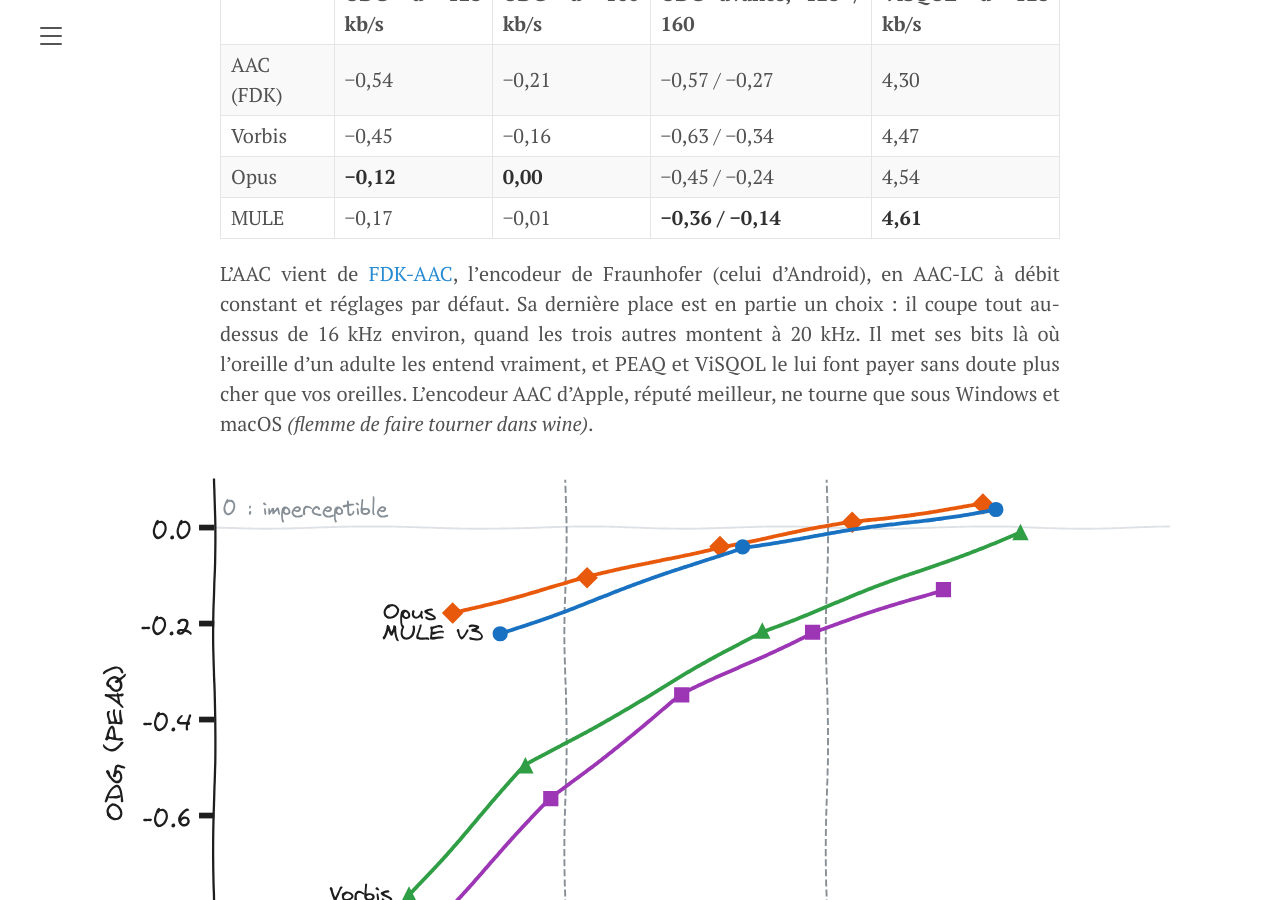
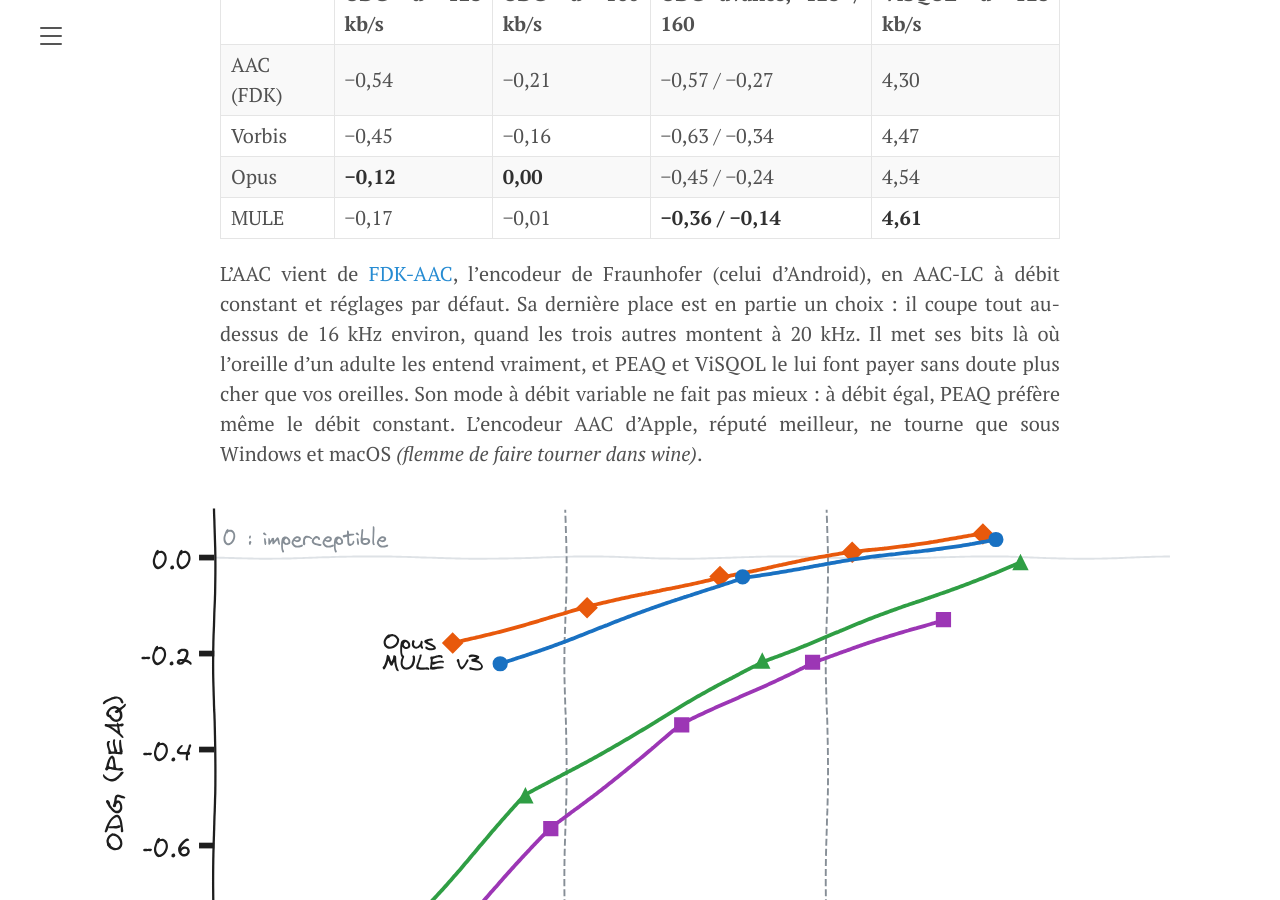
Before and after one commit to berettavexee/berettavexee.github.io, a Jekyll site: the page built from _posts/2026-11-19-mule-anatomie-codec-audio.md, in a window 1280 px wide and 900 px high, scrolled down 22997 px. Built offline with Jekyll 4.4.1, drawn with Linux system fonts in a browser that asks for light colours.

Commit message:
MULE, billet 1 : le débit variable de FDK ne fait pas mieux
Co-Authored-By: Claude Opus 5.5 <noreply@anthropic.com>
Claude-Session: https://claude.ai/code/session_01FugfoGKdrRG8BrHGQfpY38

```diff
--- a/_posts/2026-11-19-mule-anatomie-codec-audio.md
+++ b/_posts/2026-11-19-mule-anatomie-codec-audio.md
@@ -620,7 +620,8 @@ différence avec l'original ; −1, c'est audible mais pas gênant. ViSQOL note
 
 L'AAC vient de [FDK-AAC](https://en.wikipedia.org/wiki/Fraunhofer_FDK_AAC), l'encodeur de Fraunhofer (celui d'Android), en AAC-LC à débit constant et réglages par défaut. Sa dernière place est en partie un choix : il coupe tout au-dessus de
 16 kHz environ, quand les trois autres montent à 20 kHz. Il met ses bits là où l'oreille d'un adulte les entend vraiment, et PEAQ et ViSQOL le lui font payer sans doute plus cher que vos
-oreilles. L'encodeur AAC d'Apple, réputé meilleur, ne tourne que sous Windows et macOS *(flemme de faire tourner dans wine)*.
+oreilles. Son mode à débit variable ne fait pas mieux : à débit égal, PEAQ préfère même le
+débit constant. L'encodeur AAC d'Apple, réputé meilleur, ne tourne que sous Windows et macOS *(flemme de faire tourner dans wine)*.
 
 ![Figure 11 : la note PEAQ en fonction du débit réel, pour MULE, Opus, Vorbis et FDK-AAC](/assets/img/mule-fig11-courbes.svg)
 
```
